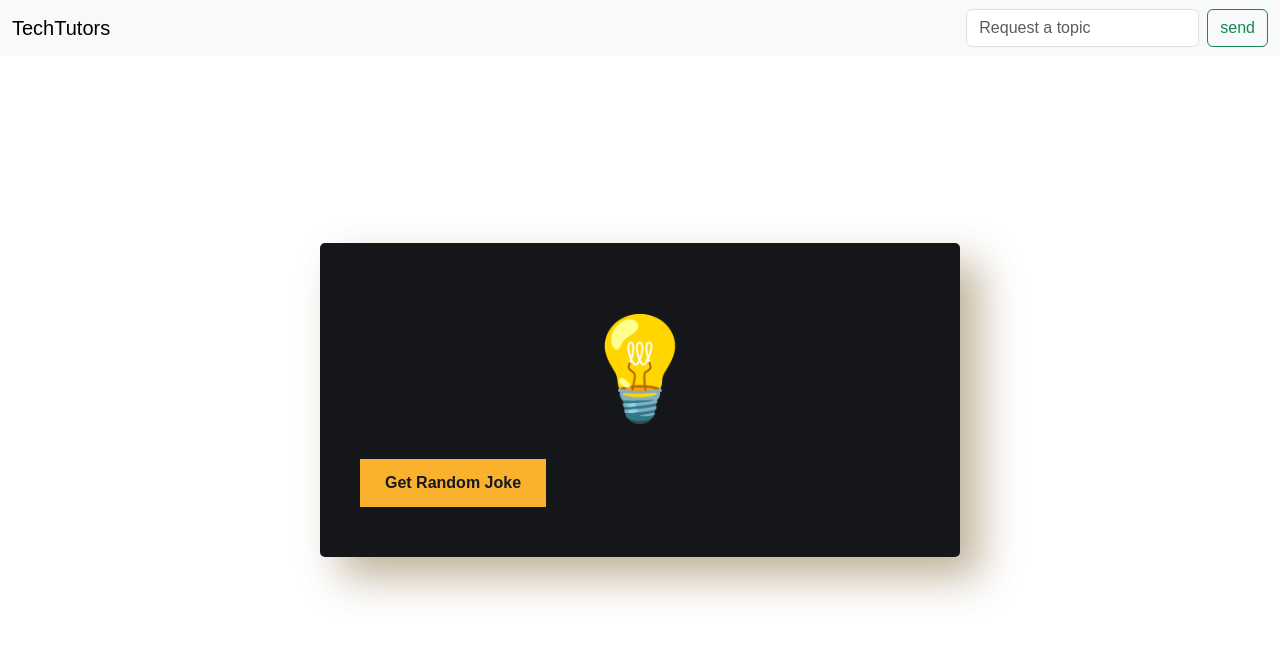
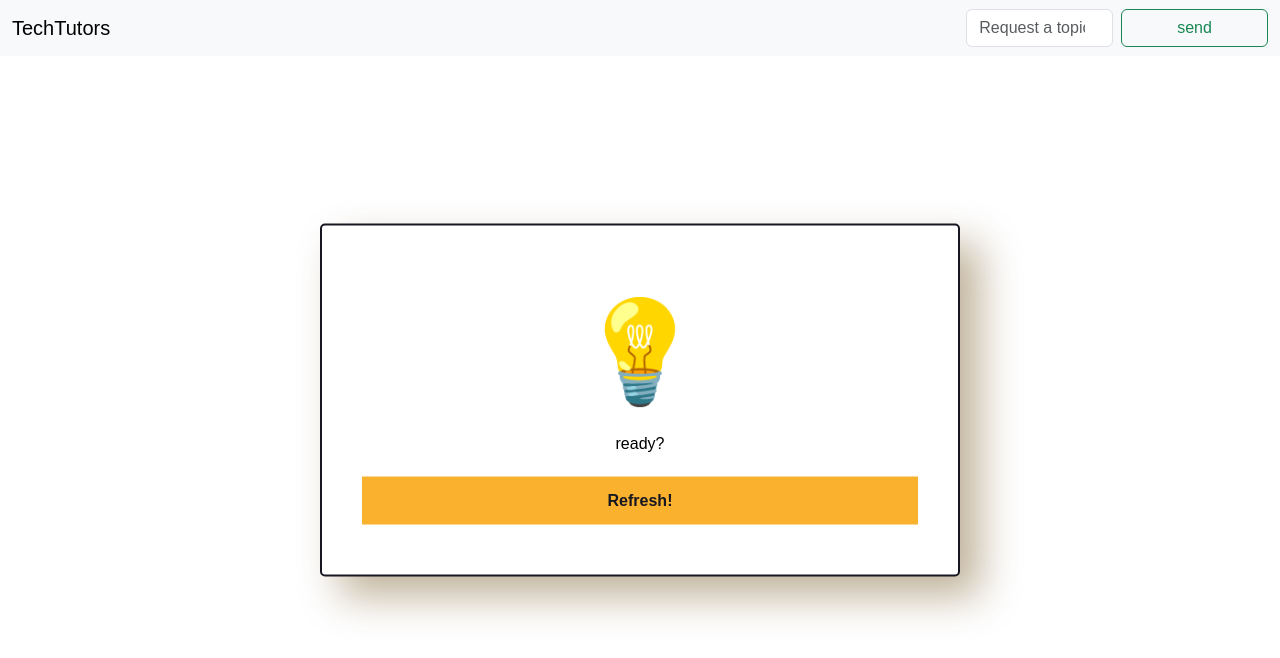
Before and after one commit to AvitBrian/TechTutors, a Flask app: page /1 in a window 1280 px wide. Shown: the top 658 px of the page. Run offline with Flask 3, Linux system fonts and the light colour scheme; data that the repository does not hold is empty.

Commit message:
UI updates

```diff
--- a/app/app.py
+++ b/app/app.py
@@ -7,6 +7,7 @@ from sqlalchemy.sql import text
 from flask_migrate import Migrate
 from flask_admin import Admin
 from flask_admin.contrib.sqla import ModelView
+from flask_cors import CORS
 import secrets
 import os
 
@@ -15,6 +16,7 @@ basedir = os.path.abspath(os.path.dirname(__file__))
 
 # Init app
 app = Flask(__name__, template_folder="templates")
+CORS(app)
 app.config['TEMPLATES_AUTO_RELOAD'] = True
 app.config.from_pyfile('config.py')
 
@@ -188,10 +190,23 @@ def get_bitcontents():
 @app.route("/api/bitcontent/<category_name>", methods=["GET"])
 def get_bitcontent(category_name):
     if category_name:
-        print("yo00000!!!!!!!! bitcontent: ")
+
         bitcontent = Bitcontent.query.filter_by(
             category_name=category_name).all()
-        print("yo00000!!!!!!!! bitcontent: ", bitcontent)
+        response = bitcontents_schema.dump(bitcontent)
+        result = jsonify(response)
+        data = result.get_json()
+        return data
+    else:
+        return "No content for the category", 404
+
+
+@app.route("/api/bitcontent/<category_name>/<id>", methods=["GET"])
+def get_bitcontent_id(category_name, id):
+    if category_name:
+
+        bitcontent = Bitcontent.query.filter_by(
+            category_name=category_name, id=id).all()
         response = bitcontents_schema.dump(bitcontent)
         result = jsonify(response)
         data = result.get_json()
--- a/app/static/css/styles.css
+++ b/app/static/css/styles.css
@@ -10,11 +10,14 @@ body {
 .wrapper {
   width: 80vmin;
   padding: 50px 40px;
-  background-color: #15161a;
+  margin: 0 auto;
+  background-color: #fff;
+
   position: absolute;
   transform: translate(-50%, -50%);
   top: 50%;
   left: 50%;
+  border: 2px solid #171721;
   border-radius: 5px;
   box-shadow: 20px 20px 40px rgba(97, 63, 0, 0.4);
 }
@@ -25,21 +28,27 @@ span {
 }
 p {
   font-size: 16px;
-  color: white;
+  color: black;
   font-weight: 400;
   text-align: center;
   word-wrap: break-word;
   line-height: 35px;
   margin: 30px 0;
+  opacity: 1;
+}
+.fadeout {
   opacity: 0;
+  transition: opacity 1.5s;
 }
-.fade {
+.fadein {
   opacity: 1;
   transition: opacity 1.5s;
 }
+
 button {
   display: block;
   background-color: #fab22e;
+  width: 100%;
   border: none;
   padding: 5px;
   font-size: 18px;
--- a/app/templates/base.html
+++ b/app/templates/base.html
@@ -47,26 +47,39 @@
         </header>
         <div class="wrapper">
             <span>&#x1F4A1;</span>
-            <p id="content"></p>
-            <button id="btn">Get Random Joke</button>
+            <p id="content" class="">ready?</p>
+            <button id="btn">Refresh!</button>
         </div>
         <script>
-            const jokeContainer = document.getElementById("content");
+            const container = document.getElementById("content");
             const btn = document.getElementById("btn");
-            const url = "http://54.221.93.28:5000/api/bitcontents";
+            const url = "http://localhost:5000/api/bitcontents";
 
-            let getJoke = () => {
-                jokeContainer.classList.remove("fade");
+            let getRandomContent = (bitcontents) => {
+                const randomIndex = Math.floor(Math.random() * bitcontents.length);
+                return bitcontents[randomIndex].content;
+            };
+
+
+            let getBitContent = () => {
+                container.classList.remove("fadein");
+                container.classList.add("fadeout");
                 fetch(url)
                     .then(data => data.json())
-                    .then(item => {
-                        jokeContainer.textContent = `${item.joke}`;
-                        jokeContainer.classList.add("fade");
+                    .then(items => {
+                        const randomBitContent = getRandomContent(items);
+                        container.textContent = randomBitContent;
+                        container.classList.remove("fadeout");
+                        container.classList.add("fadein");
+
                     });
             }
-            btn.addEventListener("click", getJoke);
-            getJoke();
+            btn.addEventListener("click", getBitContent);
+
+
+
         </script>
+
 
 
 
```
